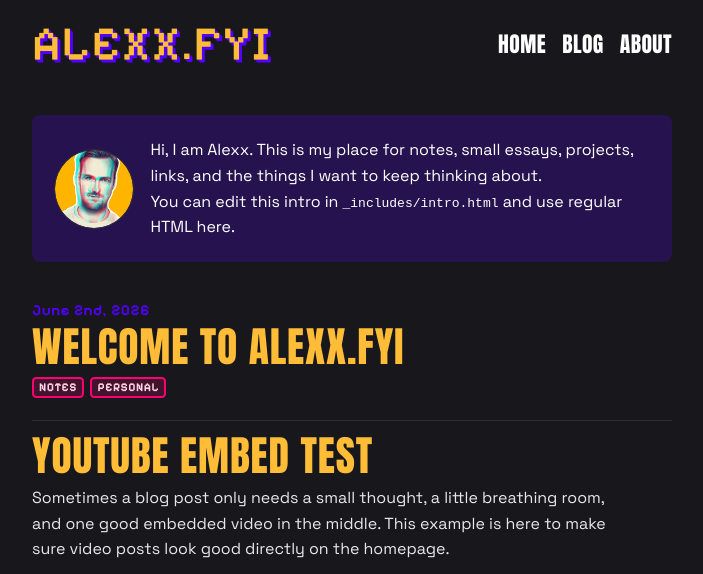
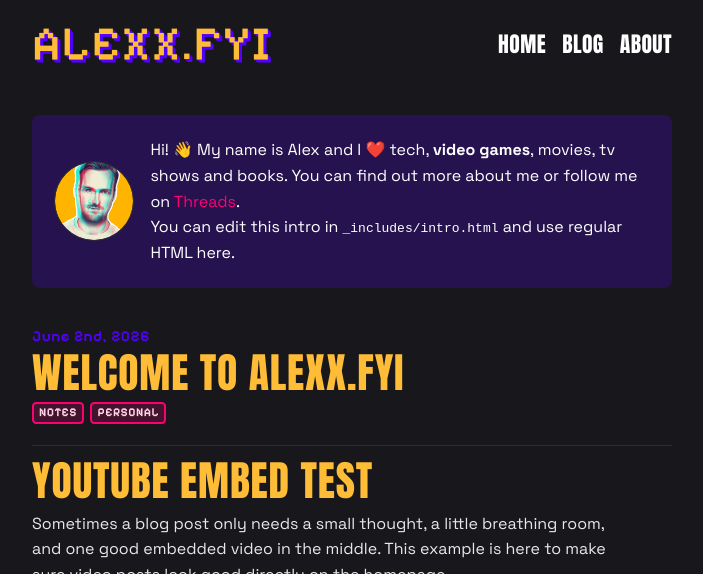
Before and after one commit to Alxndrrr/alexx.fyi, a Jekyll site: the page built from index.md, in a window 1280 px wide and 900 px high, cut to the strip 0-574 px from the top of the window. Shown: the whole strip, without its empty margins (288-991 px from the left). Built offline with Jekyll 4.4.1, drawn with Linux system fonts in a browser that asks for light colours; some web fonts are replaced.

Commit message:
Update intro.html

```diff
--- a/_includes/intro.html
+++ b/_includes/intro.html
@@ -1,6 +1,5 @@
 <p>
-  Hi, I am Alexx. This is my place for notes, small essays, projects, links,
-  and the things I want to keep thinking about.
+  Hi! 👋 My name is Alex and I ❤️ tech, <b>video games</b>, movies, tv shows and books. You can find out more about me or follow me on <a href="">Threads</a>.
 </p>
 
 <p>
```
